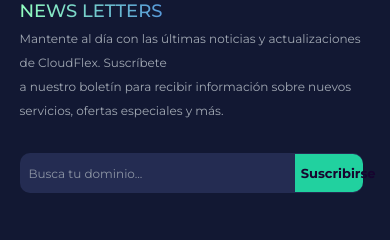
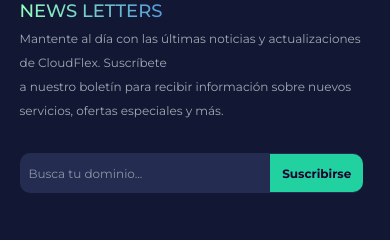
Before and after one commit to JairoECC/cloudflex, a plain HTML site: page index.html in a window 390 px wide. Shown: the part 9145-9385 px from the top of the page. Drawn offline with Linux system fonts and the light colour scheme.

Commit message:
boton de suscribirse solucionado

```diff
--- a/css/style.css
+++ b/css/style.css
@@ -1403,10 +1403,12 @@ footer{
     .search-input-about{
         height: auto;
         font-size: 12px;
+        width: 72%;
     }
     .search-button-about{
         height: 38px;
         font-size: 13px;
+        width: 28%;
     }
     .about-one-description h2, .description-one h2, .description-two h2{
         font-size: 18px;
@@ -1483,5 +1485,8 @@ footer{
     .nav-content ul {
         width: 80%;
     }
+    .search-button-about{
+        font-size: 12px;
+    }
 
 }
```
